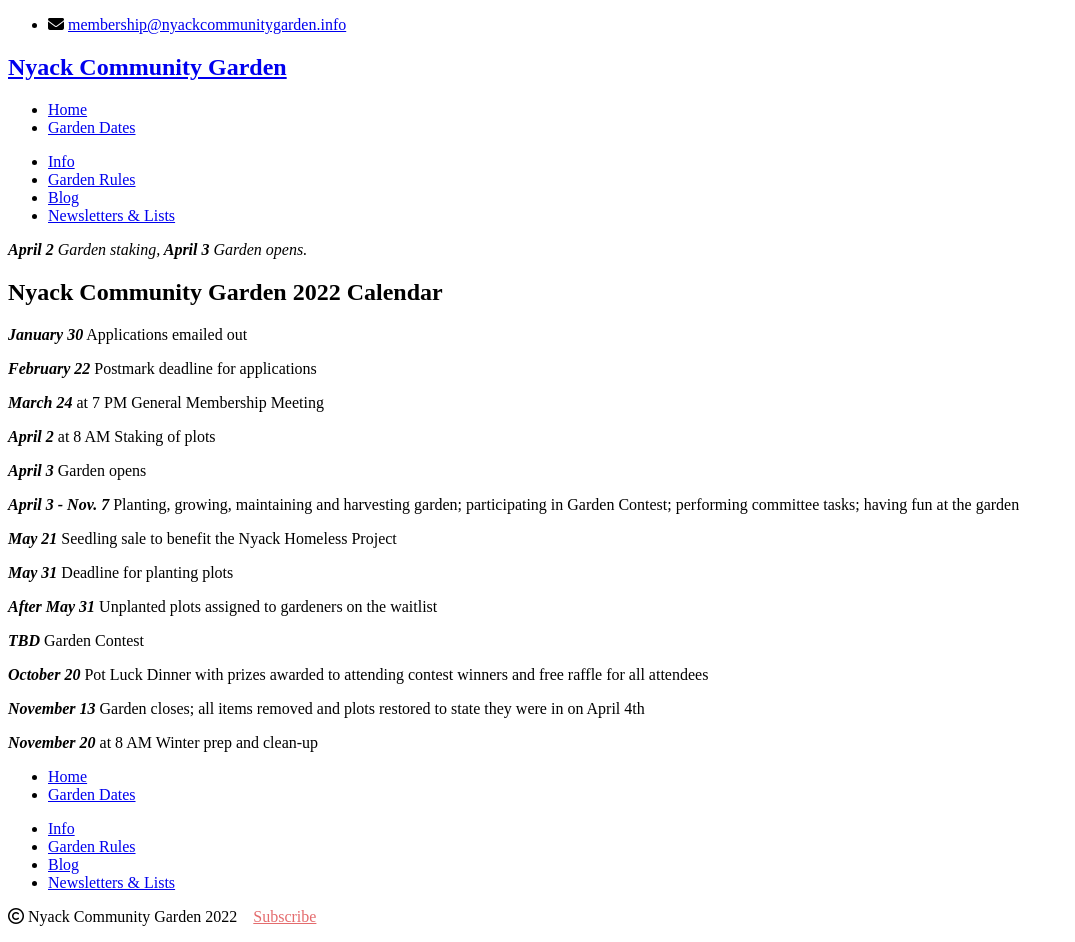
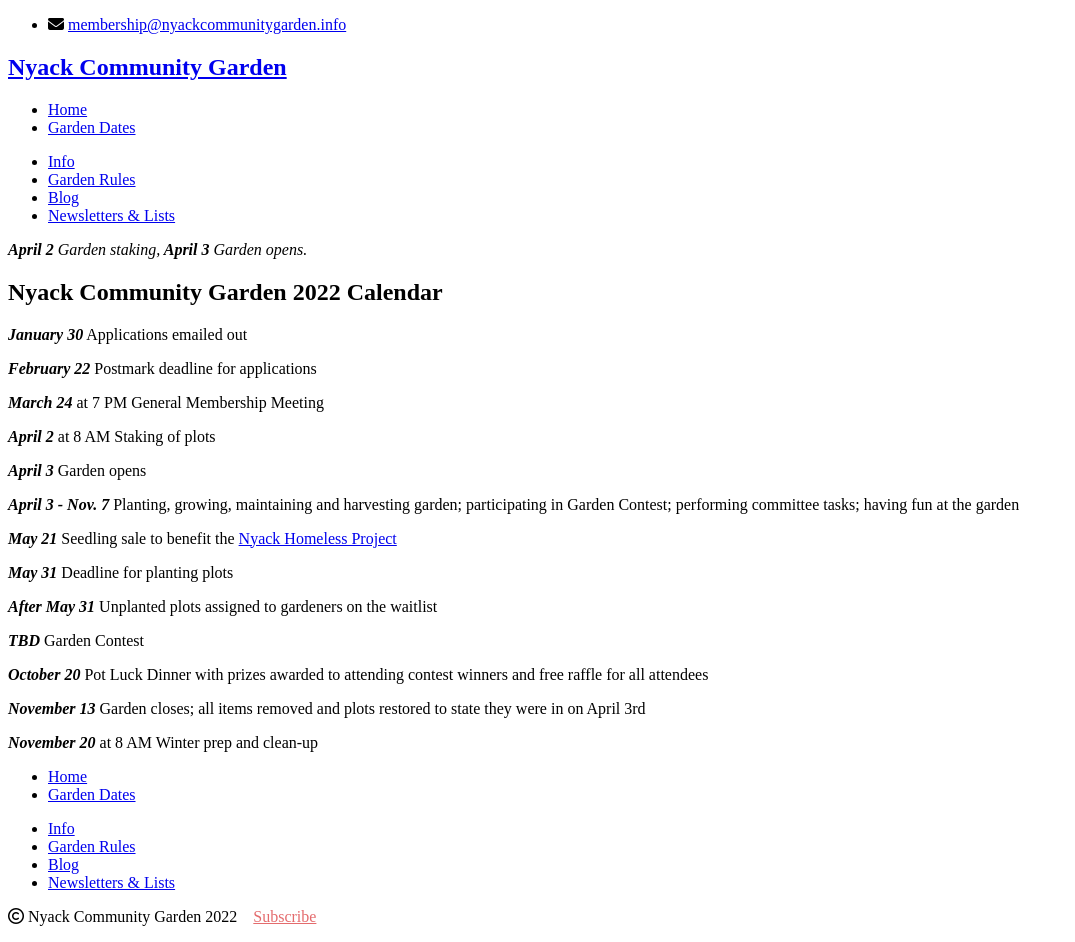
Before and after one commit to bosborne/nyackcommunitygarden, a Jekyll site: the page built from garden-dates/index.md, in a window 1280 px wide. Shown: the whole page, without its empty margins (0-1075 px from the left). Built offline with Jekyll 4.4.1, drawn with Linux system fonts in a browser that asks for light colours; nearby versions of some CDN libraries; library files that are not in the unit come from our copies.

Commit message:
Add link to NHP

```diff
--- a/garden-dates/index.md
+++ b/garden-dates/index.md
@@ -19,7 +19,7 @@
 
 ***April 3 - Nov. 7*** Planting, growing, maintaining and harvesting garden; participating in Garden Contest; performing committee tasks; having fun at the garden
 
-***May 21*** Seedling sale to benefit the Nyack Homeless Project
+***May 21*** Seedling sale to benefit the [Nyack Homeless Project](https://www.nyackhp.org/)
 
 ***May 31*** Deadline for planting plots
 
@@ -29,7 +29,7 @@
 
 ***October 20*** Pot Luck Dinner with prizes awarded to attending contest winners and free raffle for all attendees
 
-***November 13*** Garden closes; all items removed and plots restored to state they were in on April 4th
+***November 13*** Garden closes; all items removed and plots restored to state they were in on April 3rd
 
 ***November 20*** at 8 AM Winter prep and clean-up
 
```
